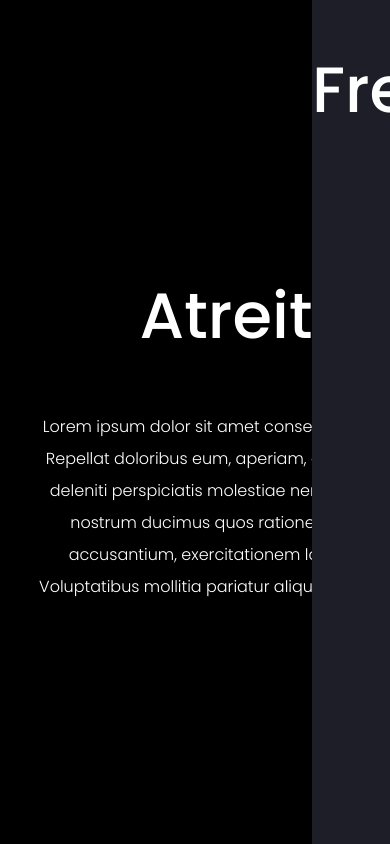
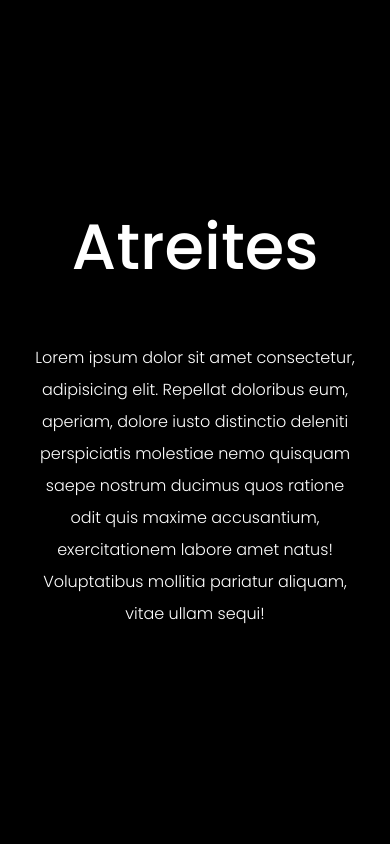
Before and after one commit to MoraOgunro/dune2, a Vue app: page / in a window 390 px wide. Built offline with nearby package versions, Linux system fonts and the light colour scheme.

Commit message:
fixed layout bugs on mobile

```diff
--- a/src/components/LayoutComponents/VerticalGrids.vue
+++ b/src/components/LayoutComponents/VerticalGrids.vue
@@ -1,6 +1,6 @@
 <template>
   <div class="grid">
-   <div class="grid-item" style="background-color: rgb(0, 0, 0)">
+   <div class="grid-item" style="background-color: rgb(0, 0, 0)" onclick="">
       <div class="item-text">
          <div class="item-header">Atreites</div>
          <div class="sub-container">
@@ -9,7 +9,7 @@
          </div>
       </div>
    </div>
-   <div class="grid-item" style="background-color: rgb(30, 30, 40)">
+      <div id='grid-i' class="grid-item" style="background-color: rgb(30, 30, 40)">
          <div class="item-text">
             <div class="item-header">Fremen</div>
             <div class="sub-container">
@@ -44,6 +44,11 @@ export default {};
 </script>
 
 <style lang="sass">
+$tablet: 600px
+$medium-desktop: 768px
+$desktop: 992px
+$widescreen: 1200px
+@media screen and (min-width: $tablet)
    .grid
       height: 100%
       display: flex
@@ -87,4 +92,35 @@ export default {};
       flex-direction: column
       justify-content: center
       opacity: 0%
+@media screen and (max-width: $tablet)
+   .grid
+      flex-direction: column
+   .grid-item
+      flex-shrink: 0
+      width: 100%
+      height: 100vh
+      display: flex
+   .item-text
+      display: flex
+      color: white
+   .item-header
+      width: 0px
+      height: 0px
+      visibility: hidden
+   .item-subtite
+      font-weight: 300
+      align-self: center
+      padding: 2rem
+      line-height: 2rem
+      opacity: 100%
+   .sub-header
+      font-weight: 500
+      align-self: center
+      padding: 1rem
+      font-size: 4rem
+   .sub-container
+      margin: auto
+      display: flex
+      flex-direction: column
+      justify-content: center
 </style>
```
Lines whose indentation alone changed are shown as unchanged.
